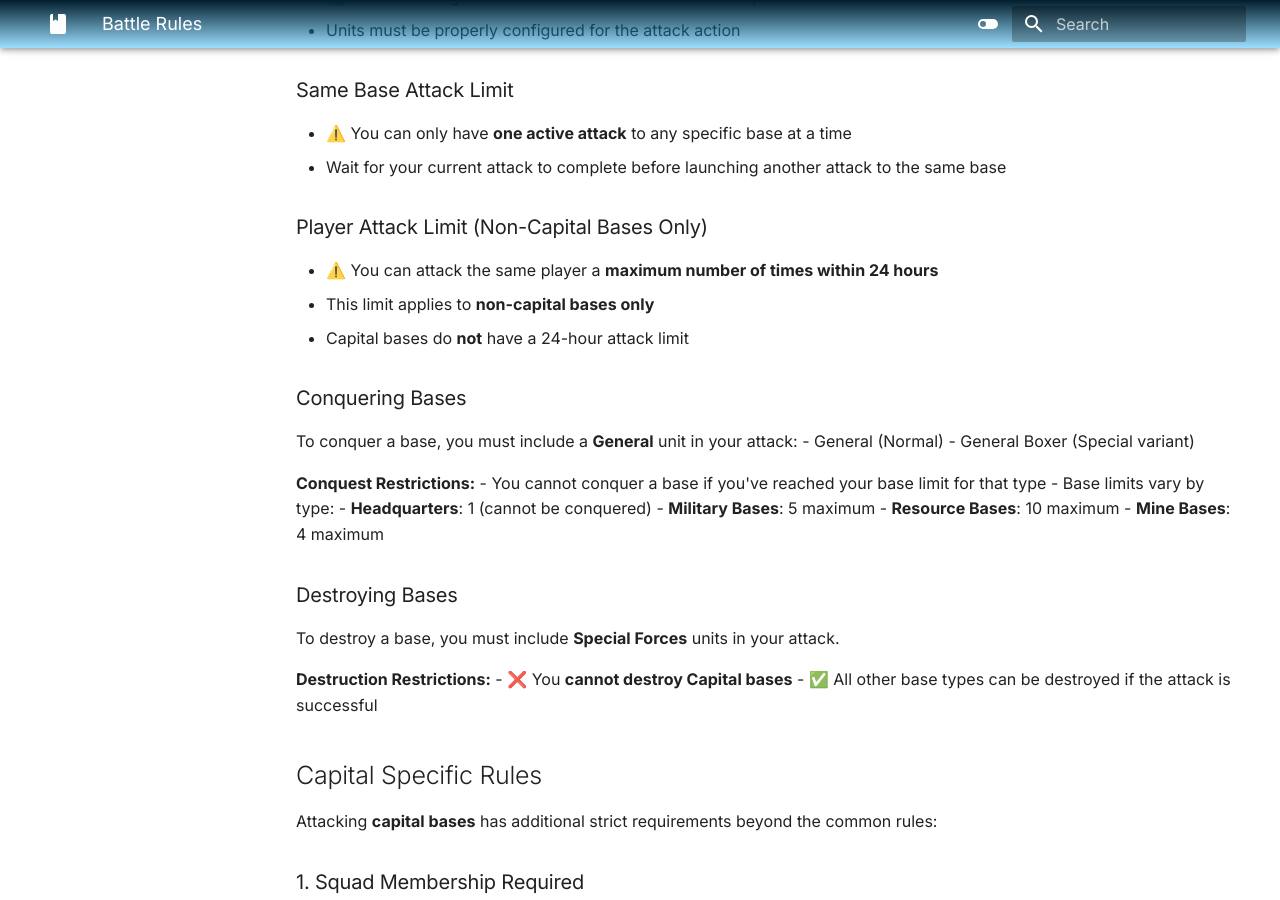
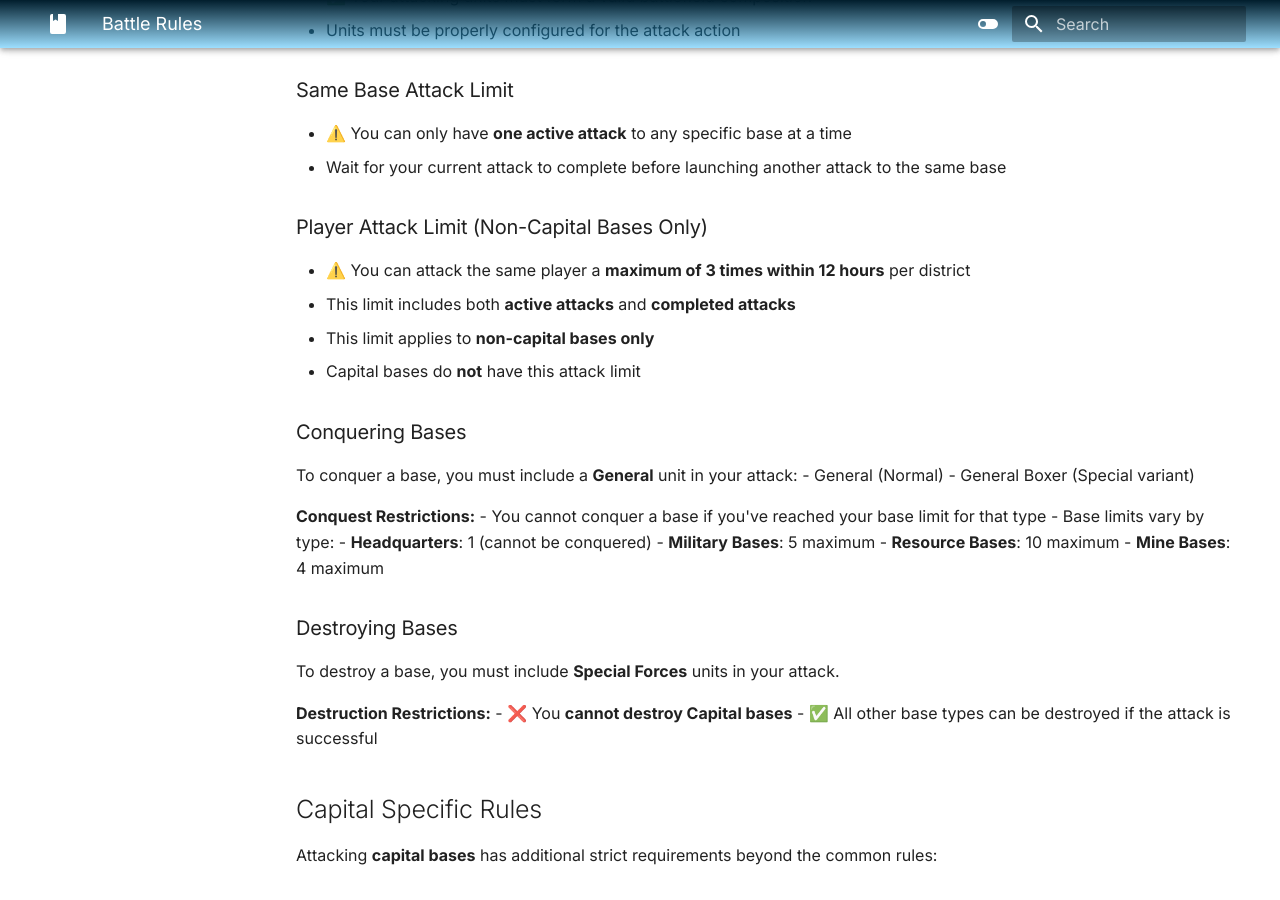
Before and after one commit to Chilltime/world-war-online-guides, an MkDocs documentation site: the page built from docs/guides/battle-rules.md, in a window 1280 px wide and 900 px high, scrolled down 2452 px. Built offline with MkDocs 1.6.1 and Material for MkDocs 9.7.7, drawn with Linux system fonts in a browser that asks for light colours.

Commit message:
docs(battle-rules): clarify attack limit includes active attacks (#32)
Update the Player Attack Limit section to clarify:
- Limit is 3 attacks within 12 hours (not 24)
- Limit includes both active and completed attacks
- Capital bases do not have this limit

Related to: Chilltime/world-war-online-webapp#2180

```diff
--- a/docs/guides/battle-rules.md
+++ b/docs/guides/battle-rules.md
@@ -76,9 +76,10 @@ These rules apply to **all battles**, whether attacking regular bases or capital
 - Wait for your current attack to complete before launching another attack to the same base
 
 ### Player Attack Limit (Non-Capital Bases Only)
-- ⚠️ You can attack the same player a **maximum number of times within 24 hours**
+- ⚠️ You can attack the same player a **maximum of 3 times within 12 hours** per district
+- This limit includes both **active attacks** and **completed attacks**
 - This limit applies to **non-capital bases only**
-- Capital bases do **not** have a 24-hour attack limit
+- Capital bases do **not** have this attack limit
 
 ### Conquering Bases
 To conquer a base, you must include a **General** unit in your attack:
```
